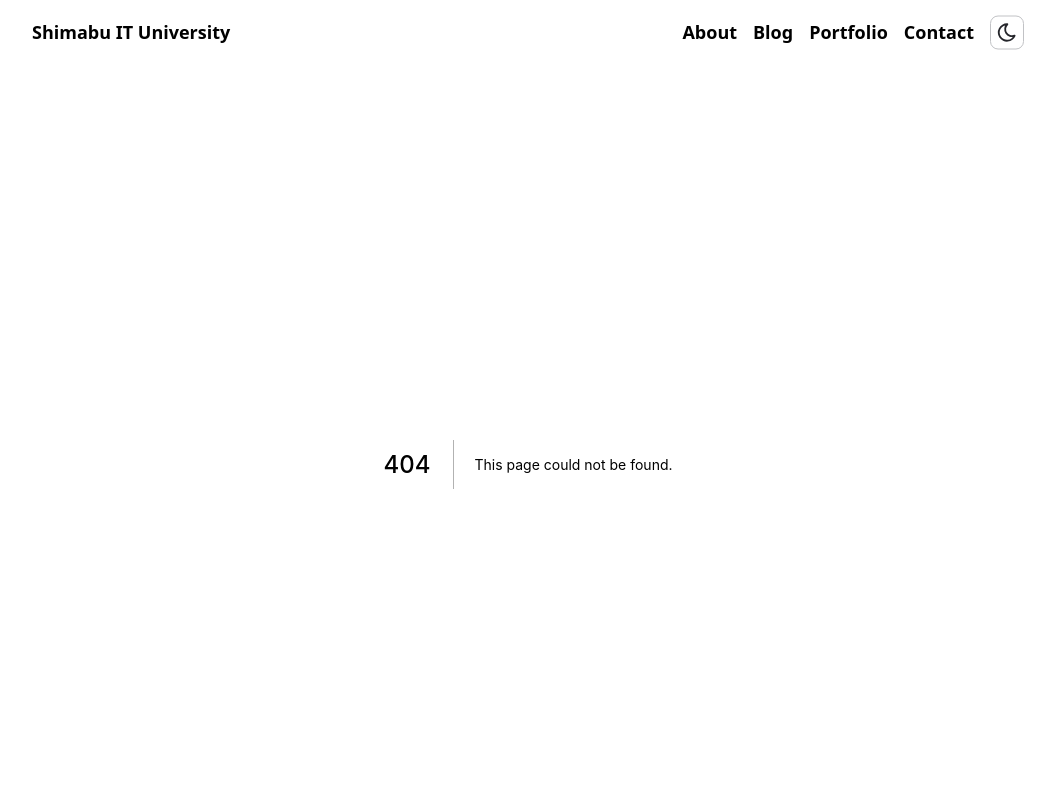
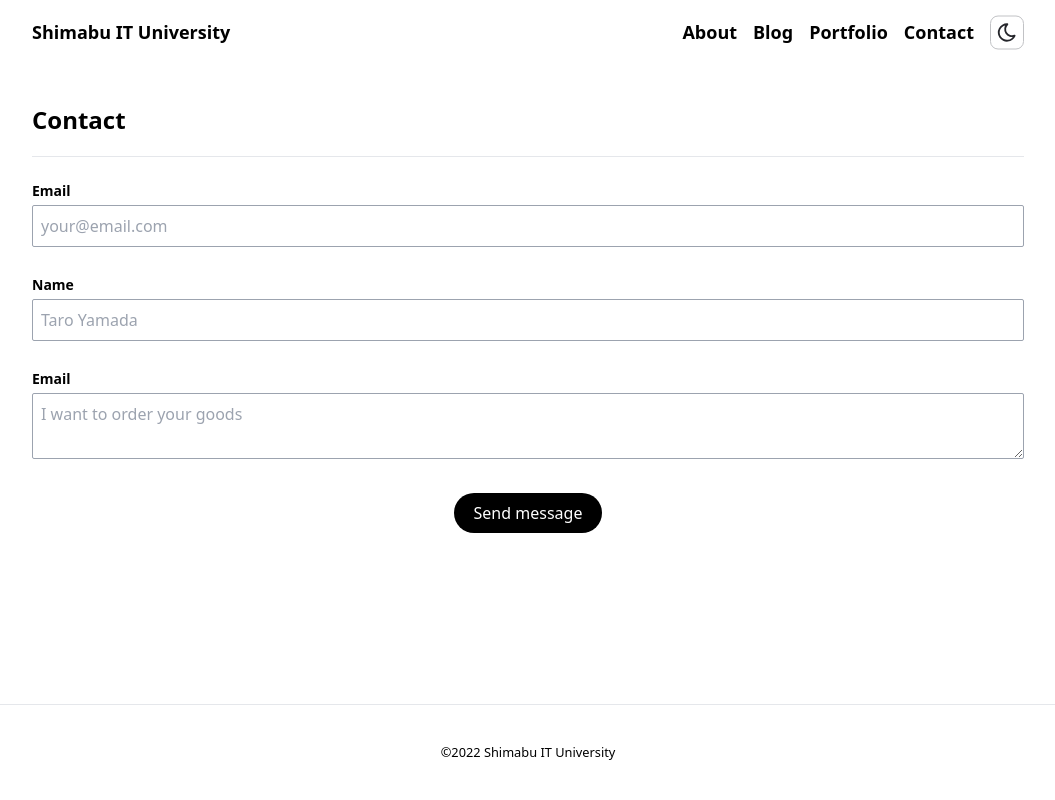
Before and after one commit to Miz-dev/portfolio-dev, a Next.js app: page /contact in a window 1280 px wide. Before the commit this address had no page. Shown: the top 800 px of the page, without its empty margins (112-1167 px from the left). Built offline with nearby package versions, Linux system fonts and the light colour scheme.

Commit message:
✨ Contact：仮実装

```diff
--- /dev/null
+++ b/src/pages/contact/index.tsx
@@ -0,0 +1,39 @@
+import React from "react";
+
+export const Contact = () => {
+	return (
+		<section className="mb-24 mt-10 w-[992px]">
+			<h2 className="mb-6 border-b border-gray-200 pb-5 text-left text-2xl font-bold">
+				Contact
+			</h2>
+			<p className="mb-1 text-sm font-semibold">Email</p>
+			<input
+				className="mb-7 w-full rounded-sm border border-gray-400 p-2"
+				type="text"
+				placeholder="your@email.com"
+			/>
+			<p className="mb-1 text-sm font-semibold">Name</p>
+			<input
+				className="mb-7 w-full rounded-sm border border-gray-400 p-2"
+				type="text"
+				placeholder="Taro Yamada"
+			/>
+			<p className="mb-1 text-sm font-semibold">Email</p>
+			<textarea
+				className="mb-7 w-full rounded-sm border border-gray-400 p-2"
+				name=""
+				id=""
+				// cols="30"
+				// rows="10"
+				placeholder="I want to order your goods"
+			></textarea>
+			<div className="text-center">
+				<button className="rounded-full bg-black px-5 py-2 text-white">
+					Send message
+				</button>
+			</div>
+		</section>
+	);
+};
+
+export default Contact;
```
